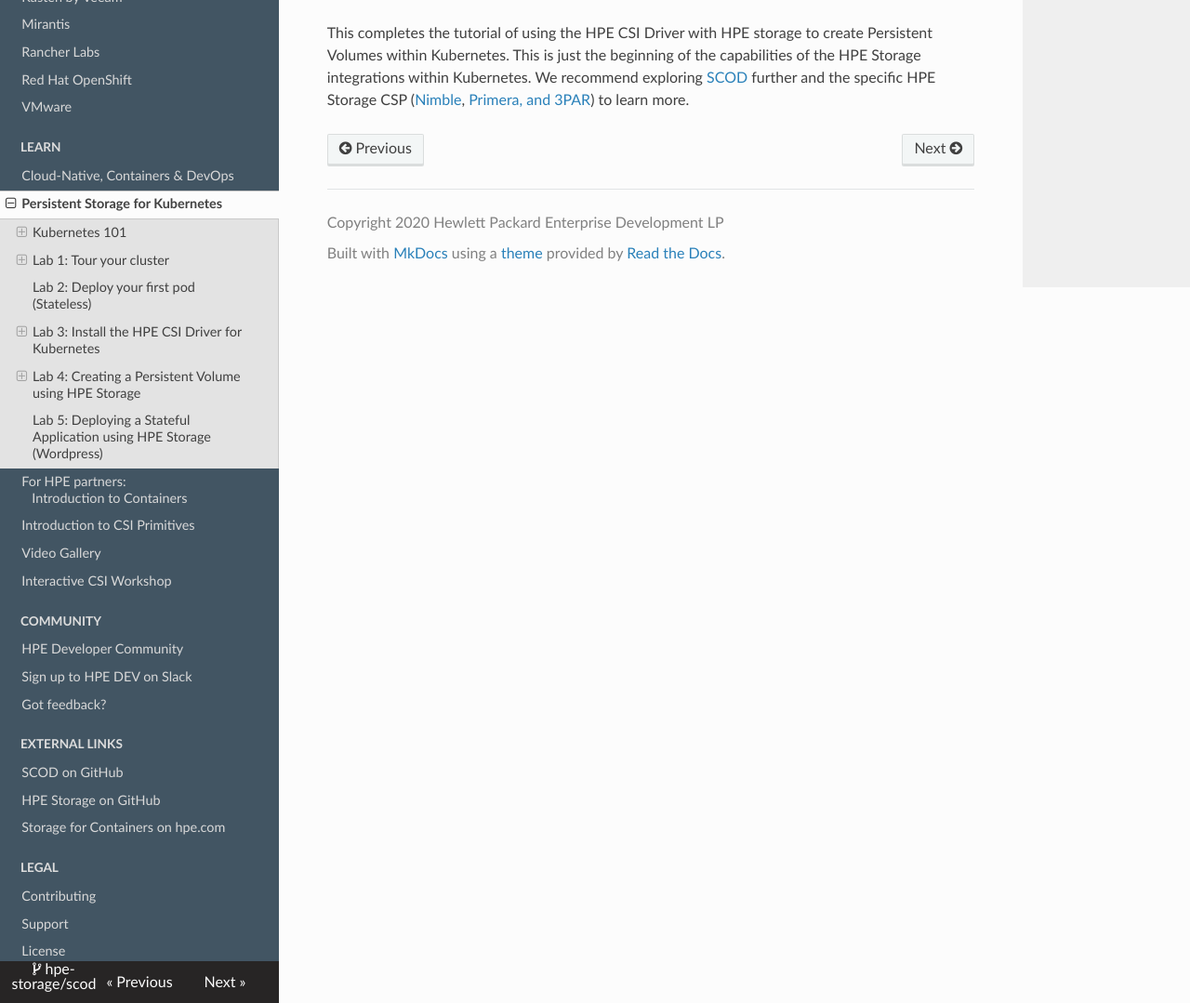
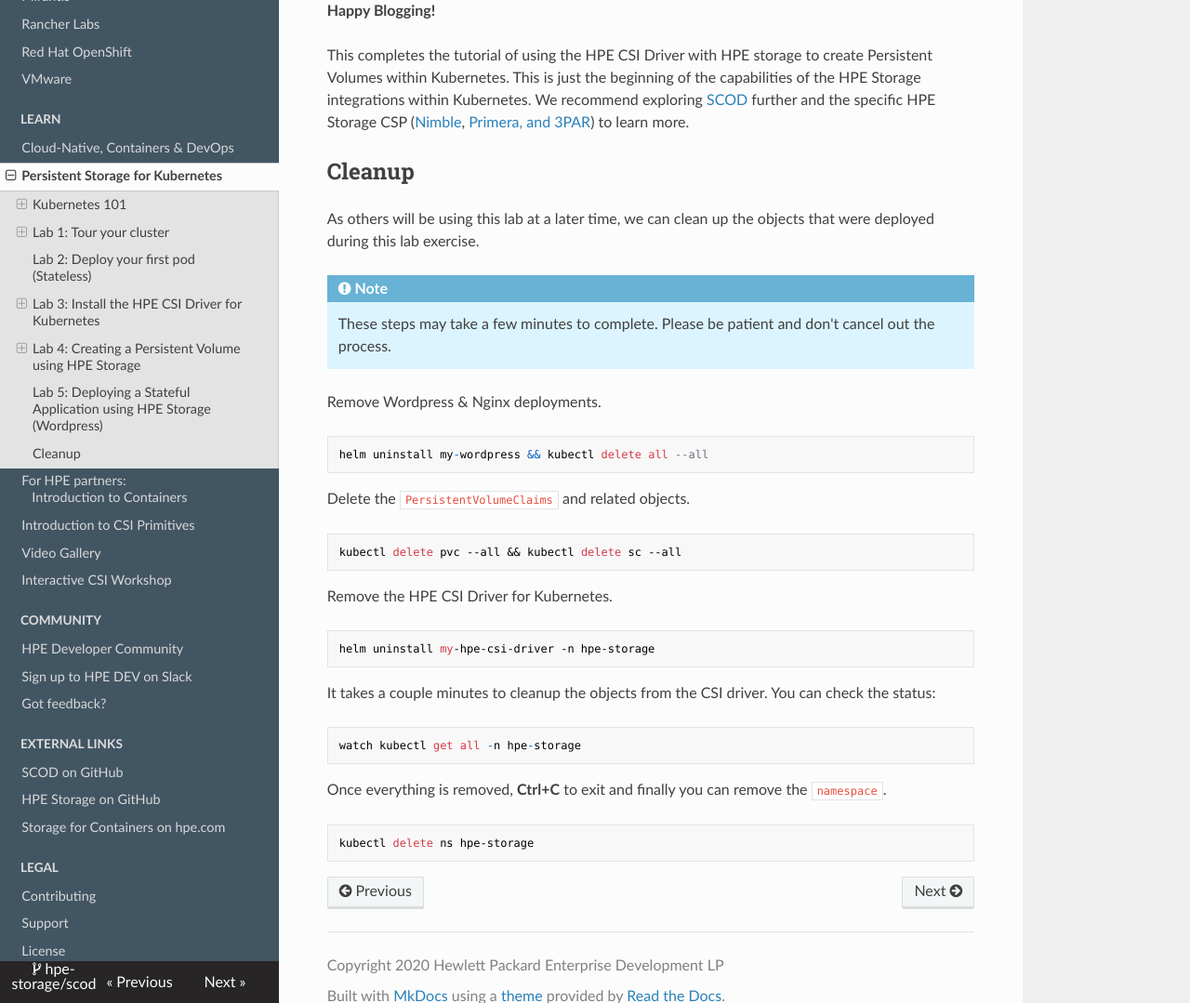
Before and after one commit to hpe-storage/scod, an MkDocs documentation site: the page built from docs/learn/persistent_storage/index.md, in a window 1280 px wide and 1400 px high, scrolled down 18210 px, cut to the strip 321-1400 px from the top of the window. Shown: the whole strip at 93% size. Built offline with MkDocs 1.6.1, drawn with Linux system fonts in a browser that asks for light colours; nearby versions of some CDN libraries; some of the changed text lies outside the part shown.

Commit message:
updated parameters for 1.4.0
Signed-off-by: Chris Snell <snell.chris@gmail.com>

````diff
--- a/docs/learn/persistent_storage/index.md
+++ b/docs/learn/persistent_storage/index.md
@@ -690,3 +690,40 @@
 **Happy Blogging!**
 
 This completes the tutorial of using the HPE CSI Driver with HPE storage to create Persistent Volumes within Kubernetes. This is just the beginning of the capabilities of the HPE Storage integrations within Kubernetes. We recommend exploring [SCOD](https://scod.hpedev.io) further and the specific HPE Storage CSP ([Nimble](http://scod.hpedev.io/container_storage_provider/hpe_nimble_storage/index.html), [Primera, and 3PAR](http://scod.hpedev.io/container_storage_provider/hpe_3par_primera/index.html)) to learn more.
+
+## Cleanup
+
+As others will be using this lab at a later time, we can clean up the objects that were deployed during this lab exercise.
+
+!!! Note
+    These steps may take a few minutes to complete. Please be patient and don't cancel out the process.
+
+Remove Wordpress & Nginx deployments.
+
+```
+helm uninstall my-wordpress && kubectl delete all --all
+```
+
+Delete the `PersistentVolumeClaims` and related objects.
+
+```
+kubectl delete pvc --all && kubectl delete sc --all
+```
+
+Remove the HPE CSI Driver for Kubernetes.
+
+```
+helm uninstall my-hpe-csi-driver -n hpe-storage
+```
+
+It takes a couple minutes to cleanup the objects from the CSI driver. You can check the status:
+
+```
+watch kubectl get all -n hpe-storage
+```
+
+Once everything is removed, **Ctrl+C** to exit and finally you can remove the `namespace`.
+
+```
+kubectl delete ns hpe-storage
+```
````
Also changed, not shown: docs/container_storage_provider/hpe_3par_primera/index.md (+8 -7 lines).
